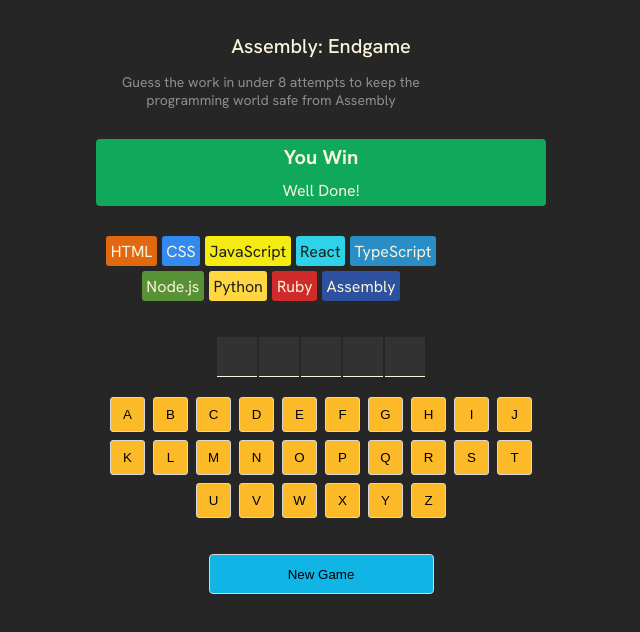
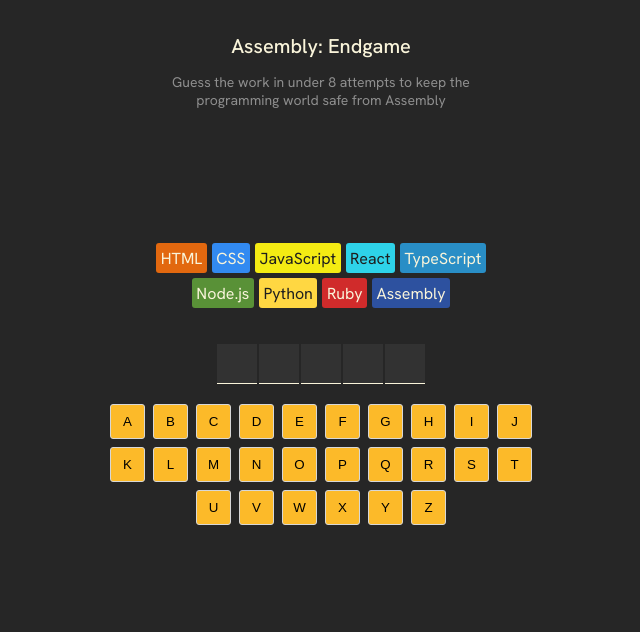
Before and after one commit to AyushShukla09/assembly-endgame, a React (Vite) app: page / in a window 1280 px wide. Shown: the top 632 px of the page, without its empty margins (319-959 px from the left). Built offline with nearby package versions, Linux system fonts and the light colour scheme.

Commit message:
Added farewell message

```diff
--- a/index.css
+++ b/index.css
@@ -9,8 +9,12 @@
     color: #D9D9D9;
     padding: 20px;
     height: 100vh;
+}
+
+main {
     display: flex;
-    justify-content: center;
+    flex-direction: column;
+    align-items: center;
 }
 
 header {
@@ -30,17 +34,38 @@
 }
 
 section.game-status {
-    background-color: #10A95B;
     display: flex;
     flex-direction: column;
     align-items: center;
+    justify-content: center;
     color: #F9F4DA;
+    width: 100%;
+    max-width: 350px;
+    min-height: 60px;
     border-radius: 4px;
     margin-block: 30px;
 }
 
+section.game-status.won {
+    background-color: #10A95B;
+}
+
+section.game-status.lost {
+    background-color: #BA2A2A;
+}
+
+section.game-status.farewell {
+    background-color: #7A5EA7;
+    border: 1px dashed #323232;
+}
+
 section.game-status > p {
     margin: 5px;
+}
+
+section.game-status > p.farewell-message {
+    font-style: italic;
+    font-weight: 400;
 }
 
 section.game-status > h2 {
@@ -65,7 +90,7 @@
 
 /* Dimmed overlay with skull on "lost" languages */
 span.chip.lost::before {
-    content: "===";
+    content: "💀";
     position: absolute;
     display: flex;
     align-items: center;
--- a/src/App.jsx
+++ b/src/App.jsx
@@ -1,6 +1,20 @@
 import React from "react";
 import clsx from "clsx";
 import { languages } from "./languages";
+import {getFarewellText} from "./utils.js"; // Import the new function
+
+
+/**
+ * Challenge: Bid farewell to each programming language
+ * as it gets erased from existance 👋😭
+ *
+ * Use the `getFarewellText` function from the new utils.js
+ * file to generate the text.
+ *
+ * Check hint.md if you're feeling stuck, but do your best
+ * to solve the challenge without the hint! 🕵️
+ */
+
 
 export default function Hangman() {
     const [currentWord, setCurrentWord] = React.useState("react");
@@ -8,10 +22,11 @@
 
     const wrongGuessCount = guessedLetter.filter(
         letter => !currentWord.includes(letter)).length
-
-
-
-
+        const isGameLost = wrongGuessCount >= languages.length - 1
+    const isGameWon = currentWord.split("").every(letter => guessedLetter.includes(letter))
+    const isGameOver = (wrongGuessCount == languages.length - 1) || isGameWon
+    const lastGuessedLetter = guessedLetter[guessedLetter.length - 1]
+    const isLastGuessIncorrect = lastGuessedLetter && !currentWord.includes(lastGuessedLetter)
     const alphabets = "abcdefghijklmnopqrstuvwxyz";
 
     function handleGuessedLetter(newLetter) {
@@ -19,8 +34,7 @@
             return !prev.includes(newLetter) ? [...prev, newLetter] : [...prev];
         });
     }
-
-    const languageElements = languages.map((ele,index) => {
+    const languageElements = languages.map((ele, index) => {
         const style = {
             background: ele.backgroundColor,
             color: ele.color,
@@ -58,6 +72,13 @@
             </button>
         );
     });
+
+    const gameStatusClass = clsx("game-status", {
+        won: isGameWon,
+        lost: isGameLost,
+        farewell: !isGameOver && isLastGuessIncorrect
+    })
+
     return (
         <main>
             <header>
@@ -67,14 +88,29 @@
                     from Assembly
                 </p>
             </header>
-            <section className="game-status">
-                <h2>You Win</h2>
-                <p>Well Done!</p>
+            <section className={gameStatusClass}>
+                {
+                    (isGameOver) ?
+                        ((isGameWon) ?
+                            <>
+                                <h2>You Win</h2>
+                                <p>Well Done!</p>
+                            </> :
+                            <>
+                                <h2>Game Over</h2>
+                                <p>Learn Assembly!</p>
+                            </> ):
+                        <>
+                        {isLastGuessIncorrect ? <p className="farewell-message">
+                    {getFarewellText(languages[wrongGuessCount - 1].name)}
+                </p> : null}
+                        </>
+                }
             </section>
             <section className="language-chips">{languageElements}</section>
             <section className="word">{letters}</section>
             <section className="keyboard">{keyboard}</section>
-            <button className="new-game">New Game</button>
+            {(isGameOver || isGameWon) && <button className="new-game"> New Game </button>}
         </main>
     );
 }
--- /dev/null
+++ b/src/utils.js
@@ -0,0 +1,19 @@
+export function getFarewellText(language) {
+    const options = [
+        `Farewell, ${language}`,
+        `Adios, ${language}`,
+        `R.I.P., ${language}`,
+        `We'll miss you, ${language}`,
+        `Oh no, not ${language}!`,
+        `${language} bites the dust`,
+        `Gone but not forgotten, ${language}`,
+        `The end of ${language} as we know it`,
+        `Off into the sunset, ${language}`,
+        `${language}, it's been real`,
+        `${language}, your watch has ended`,
+        `${language} has left the building`
+    ];
+
+    const randomIndex = Math.floor(Math.random() * options.length);
+    return options[randomIndex];
+}
```
